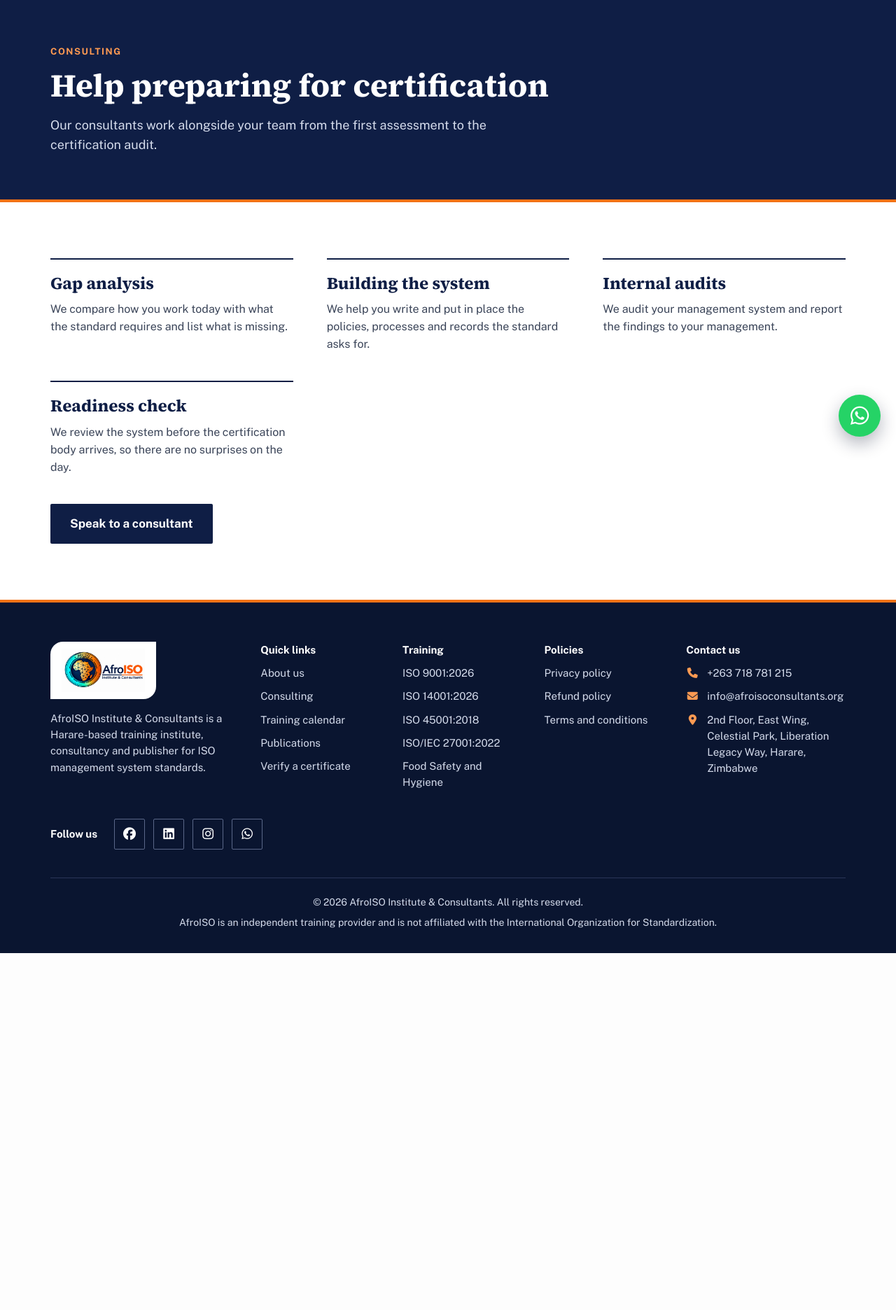
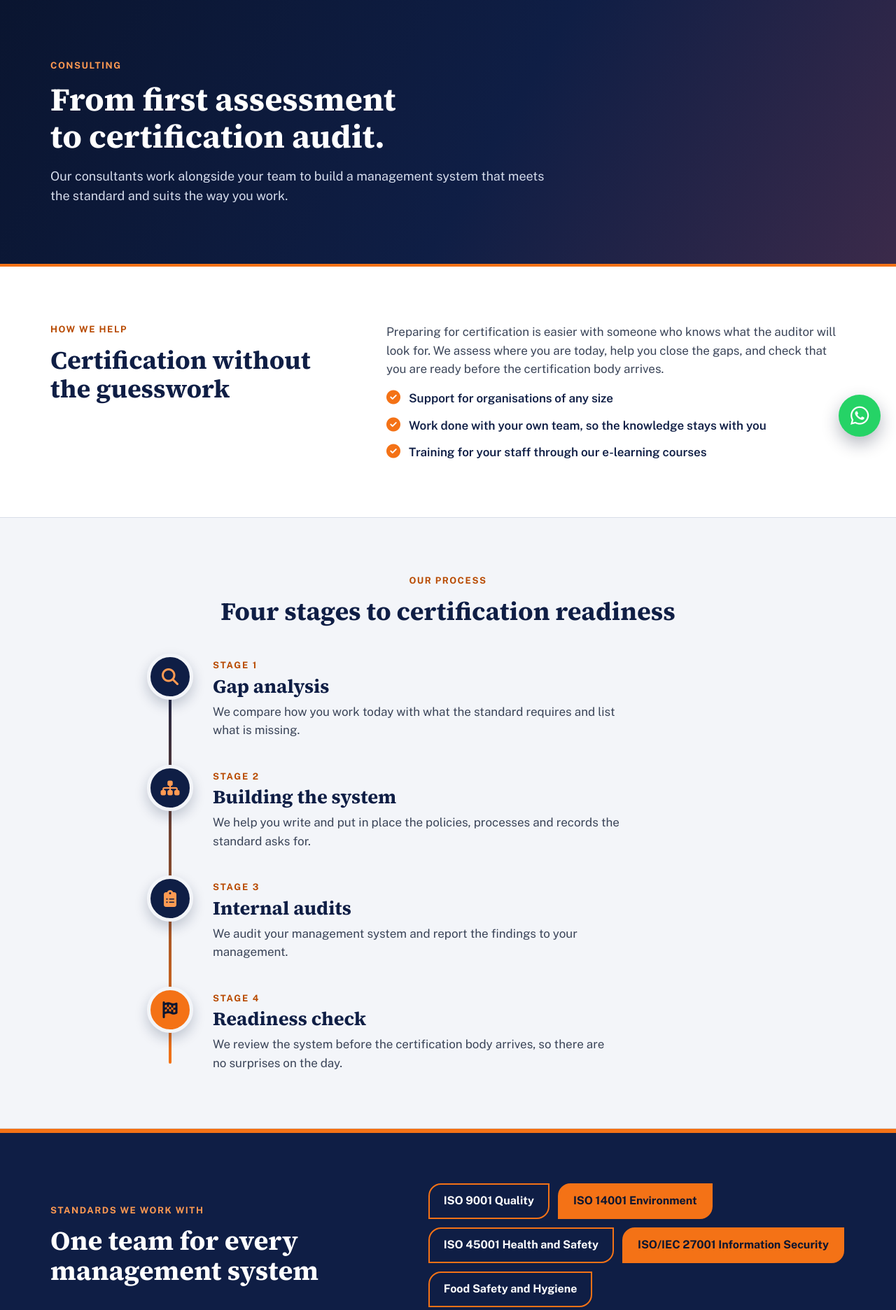
Before and after one commit to dimokecharles/afroiso-site, a Laravel app: page /consulting in a window 1280 px wide. Shown: the part 154-2026 px from the top of the page at 70% size. Before the commit the page ends 1516 px from the top, so only its background shows below. Run offline with Laravel 12, Linux system fonts and the light colour scheme; data comes from the database, SQL or seed files in the repository.

Commit message:
New Consulting page with process timeline

```diff
--- a/public/css/site.css
+++ b/public/css/site.css
@@ -167,6 +167,33 @@ p { margin: 0; }
     .cta { padding: 34px 24px; }
     .cta__actions { width: 100%; }
     .cta__actions .btn { flex: 1 1 100%; justify-content: center; }
+}
+
+/* Consulting page: process timeline and standards band */
+.timeline { list-style: none; margin: 0 auto; padding: 0; max-width: 860px; position: relative; display: flex; flex-direction: column; gap: 36px; }
+.timeline::before { content: ""; position: absolute; left: 31px; top: 12px; bottom: 12px; width: 4px; background: linear-gradient(var(--navy), var(--orange)); border-radius: 2px; }
+.timeline li { position: relative; display: flex; gap: 28px; align-items: flex-start; }
+.timeline__dot { flex: none; width: 66px; height: 66px; border-radius: 50%; background: var(--navy); color: var(--orange-light); font-size: 24px; display: flex; align-items: center; justify-content: center; border: 5px solid var(--tint); box-shadow: 0 8px 18px rgba(15, 30, 69, 0.22); position: relative; z-index: 1; }
+.timeline li:last-child .timeline__dot { background: var(--orange); color: var(--navy-deep); }
+.timeline__body { padding-top: 4px; }
+.timeline__step { font-size: 13px; font-weight: 700; letter-spacing: 0.14em; text-transform: uppercase; color: var(--orange-text); }
+.timeline h3 { font-size: 27px; margin-top: 2px; }
+.timeline p { margin-top: 8px; color: var(--muted); font-size: 17px; max-width: 56ch; }
+.band { background: var(--navy); color: #fff; padding: 72px 0; border-top: 6px solid var(--orange); }
+.band__inner { display: flex; flex-wrap: wrap; gap: 32px 64px; align-items: center; }
+.band__text { flex: 1 1 340px; min-width: 0; }
+.band__text .eyebrow { margin-bottom: 12px; }
+.band h2 { color: #fff; font-size: clamp(28px, 3.2vw, 38px); }
+.band__tags { flex: 1.3 1 420px; min-width: 0; list-style: none; margin: 0; padding: 0; display: flex; flex-wrap: wrap; gap: 12px; }
+.band__tags li { border: 2px solid var(--orange); color: #fff; font-weight: 700; padding: 11px 20px; border-radius: 18px 0 18px 0; }
+.band__tags li:nth-child(even) { background: var(--orange); color: var(--navy-deep); }
+@media (max-width: 640px) {
+    .timeline { gap: 28px; }
+    .timeline::before { left: 25px; }
+    .timeline li { gap: 18px; }
+    .timeline__dot { width: 54px; height: 54px; font-size: 20px; }
+    .timeline h3 { font-size: 23px; }
+    .band { padding: 48px 0; }
 }
 
 /* Course cards: alternating navy and white, centred, with two rounded corners */
--- a/resources/views/pages/consulting.blade.php
+++ b/resources/views/pages/consulting.blade.php
@@ -3,22 +3,106 @@
 @section('description', 'ISO consulting from AfroISO in Harare: gap analysis, help building your management system, internal audits and a readiness check before the certification audit.')
 
 @section('content')
-<section class="page-head">
+<section class="page-head page-head--about">
     <div class="container">
         <div class="eyebrow eyebrow--light">Consulting</div>
-        <h1>Help preparing for certification</h1>
-        <p>Our consultants work alongside your team from the first assessment to the certification audit.</p>
+        <h1>From first assessment to certification audit.</h1>
+        <p>Our consultants work alongside your team to build a management system that meets the standard and suits the way you work.</p>
     </div>
 </section>
+
+{{-- Intro beside a quick-facts panel --}}
+<section class="section">
+    <div class="container split">
+        <div class="split__head">
+            <div class="eyebrow">How we help</div>
+            <h2>Certification without the guesswork</h2>
+        </div>
+        <div class="split__body">
+            <p>Preparing for certification is easier with someone who knows what the auditor will look for. We assess where you are today, help you close the gaps, and check that you are ready before the certification body arrives.</p>
+            <ul class="about__points">
+                <li><i class="fa-solid fa-circle-check" aria-hidden="true"></i>Support for organisations of any size</li>
+                <li><i class="fa-solid fa-circle-check" aria-hidden="true"></i>Work done with your own team, so the knowledge stays with you</li>
+                <li><i class="fa-solid fa-circle-check" aria-hidden="true"></i>Training for your staff through our e-learning courses</li>
+            </ul>
+        </div>
+    </div>
+</section>
+
+{{-- The four stages as a timeline --}}
+<section class="section section--tint">
+    <div class="container">
+        <div class="section__head section__head--center">
+            <div class="eyebrow">Our process</div>
+            <h2>Four stages to certification readiness</h2>
+        </div>
+        <ol class="timeline">
+            <li>
+                <div class="timeline__dot"><i class="fa-solid fa-magnifying-glass" aria-hidden="true"></i></div>
+                <div class="timeline__body">
+                    <span class="timeline__step">Stage 1</span>
+                    <h3>Gap analysis</h3>
+                    <p>We compare how you work today with what the standard requires and list what is missing.</p>
+                </div>
+            </li>
+            <li>
+                <div class="timeline__dot"><i class="fa-solid fa-sitemap" aria-hidden="true"></i></div>
+                <div class="timeline__body">
+                    <span class="timeline__step">Stage 2</span>
+                    <h3>Building the system</h3>
+                    <p>We help you write and put in place the policies, processes and records the standard asks for.</p>
+                </div>
+            </li>
+            <li>
+                <div class="timeline__dot"><i class="fa-solid fa-clipboard-list" aria-hidden="true"></i></div>
+                <div class="timeline__body">
+                    <span class="timeline__step">Stage 3</span>
+                    <h3>Internal audits</h3>
+                    <p>We audit your management system and report the findings to your management.</p>
+                </div>
+            </li>
+            <li>
+                <div class="timeline__dot"><i class="fa-solid fa-flag-checkered" aria-hidden="true"></i></div>
+                <div class="timeline__body">
+                    <span class="timeline__step">Stage 4</span>
+                    <h3>Readiness check</h3>
+                    <p>We review the system before the certification body arrives, so there are no surprises on the day.</p>
+                </div>
+            </li>
+        </ol>
+    </div>
+</section>
+
+{{-- Standards we consult on: a navy band of labels --}}
+<section class="band">
+    <div class="container band__inner">
+        <div class="band__text">
+            <div class="eyebrow eyebrow--light">Standards we work with</div>
+            <h2>One team for every management system</h2>
+        </div>
+        <ul class="band__tags">
+            <li>ISO 9001 Quality</li>
+            <li>ISO 14001 Environment</li>
+            <li>ISO 45001 Health and Safety</li>
+            <li>ISO/IEC 27001 Information Security</li>
+            <li>Food Safety and Hygiene</li>
+        </ul>
+    </div>
+</section>
+
+{{-- Call to action --}}
 <section class="section">
     <div class="container">
-        <div class="ways">
-            <div class="way"><h3>Gap analysis</h3><p>We compare how you work today with what the standard requires and list what is missing.</p></div>
-            <div class="way"><h3>Building the system</h3><p>We help you write and put in place the policies, processes and records the standard asks for.</p></div>
-            <div class="way"><h3>Internal audits</h3><p>We audit your management system and report the findings to your management.</p></div>
-            <div class="way"><h3>Readiness check</h3><p>We review the system before the certification body arrives, so there are no surprises on the day.</p></div>
+        <div class="cta">
+            <div class="cta__text">
+                <h2>Tell us where you are today</h2>
+                <p>Send us a short note about your organisation and the standard you are working towards. We will reply with the next steps.</p>
+            </div>
+            <div class="cta__actions">
+                <a class="btn btn--accent btn--cut" href="{{ route('contact', ['subject' => 'Consulting enquiry', 'interest' => 'Consulting']) }}">Speak to a consultant<i class="fa-solid fa-arrow-right" aria-hidden="true"></i></a>
+                <a class="btn btn--light btn--cut" href="{{ route('courses.index') }}">View courses</a>
+            </div>
         </div>
-        <p class="section__cta"><a class="btn btn--primary" href="{{ route('contact', ['subject' => 'Consulting enquiry', 'interest' => 'Consulting']) }}">Speak to a consultant</a></p>
     </div>
 </section>
 @endsection
```
